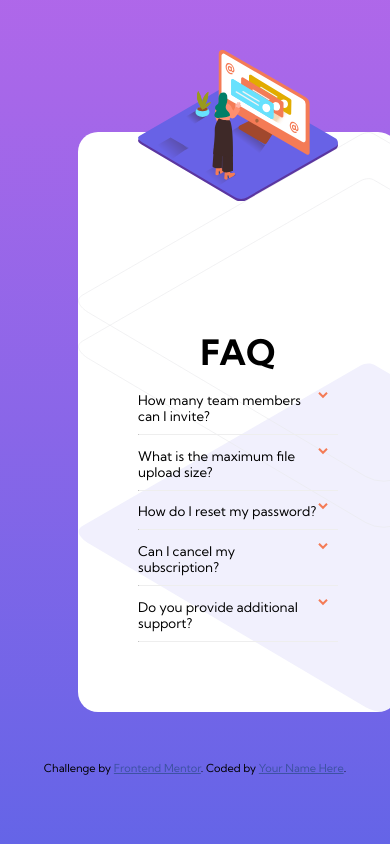
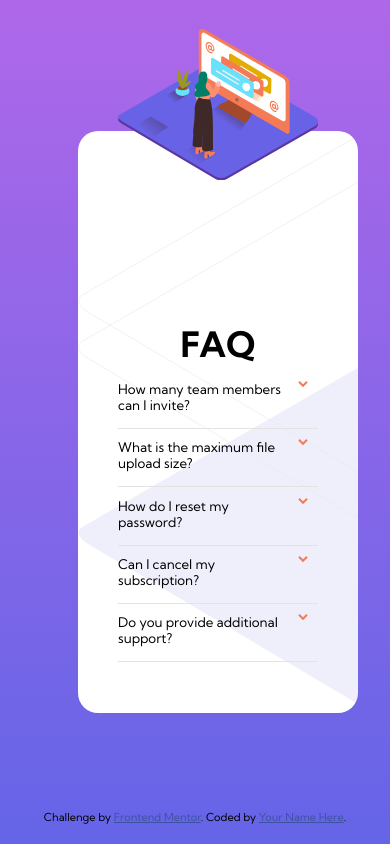
Before and after one commit to jchoi166/FEM-Practice-Challenges, a plain HTML site: page faq-accordion-card-main/index.html in a window 390 px wide. Drawn offline with Linux system fonts and the light colour scheme.

Commit message:
finished mobile and arrow rotation

```diff
--- a/faq-accordion-card-main/index.html
+++ b/faq-accordion-card-main/index.html
@@ -42,7 +42,7 @@
 
       <div class="accordion__item">
         <button type="button" class="accordion__question">
-          <span>How many team members can I invite?</span>
+          How many team members can I invite?
           <img src="./images/icon-arrow-down.svg" alt="arrow down">
         </button>
         <div class="accordion__answer">
--- a/faq-accordion-card-main/index.js
+++ b/faq-accordion-card-main/index.js
@@ -1,6 +1,8 @@
 console.log("hello world")
 
-document.querySelectorAll('.accordion__question').forEach(button => {
+const questionList = document.querySelectorAll('.accordion__question')
+
+questionList.forEach(button => {
     button.addEventListener('click', () => {
         const accordionContent = button.nextElementSibling
 
@@ -9,9 +11,11 @@ document.querySelectorAll('.accordion__question').forEach(button => {
 
         if (button.classList.contains('accordion__question--active')) {
             accordionContent.style.height = (accordionContent.scrollHeight + 10) + 'px';
-
+            button.children[0].style.transform = "rotate(180deg)"
         } else {
             accordionContent.style.height = 0
+            button.children[0].style.transform = "rotate(0deg)"
+
         }
     })
 })
--- a/faq-accordion-card-main/main.css
+++ b/faq-accordion-card-main/main.css
@@ -88,7 +88,7 @@ body {
     display: flex;
     justify-content: space-between;
     cursor: pointer;
-    padding: 0 1rem 1rem 0;
+    padding: 0 1rem 1.5rem 0;
     outline: none;
     transition: all .1s;
 }
@@ -106,6 +106,11 @@ body {
     color: black;
 }
 
+.accordion__question img {
+    margin-left: 1rem;
+    transition: all .4s;
+}
+
 .accordion__answer {
     overflow: hidden;
     height: 0;
@@ -113,7 +118,11 @@ body {
 }
 
 .divider {
-    border-top: hsl(240, 5%, 91%);
+    /* border-top: hsl(240, 5%, 91%); */
+    width: 100%;
+    border: none;
+    background-color:hsl(0, 0%, 89%);
+    height: 1px;
     margin-bottom: 1rem;
 }
 
@@ -138,7 +147,7 @@ body {
 
     .img-woman {
         position: relative;
-        top: -70%;
+        top: -80%;
     }
 
     .img-woman img{
@@ -150,7 +159,20 @@ body {
     }
 }
 
+@media only screen and (max-width: 700px) {
+    html {
+        /* font-size: 50%; */
+    }
 
+    .container {
+        padding: 4rem;
+    }
+
+    .img-woman {
+        position: relative;
+        top: -65%;
+    }
+}
 
 
 
@@ -158,5 +180,5 @@ body {
     grid-row: 3 / 4;
     grid-column: 1 / -1;
     display: grid;
-    align-items: end;
+    align-self: end;
 }
```
